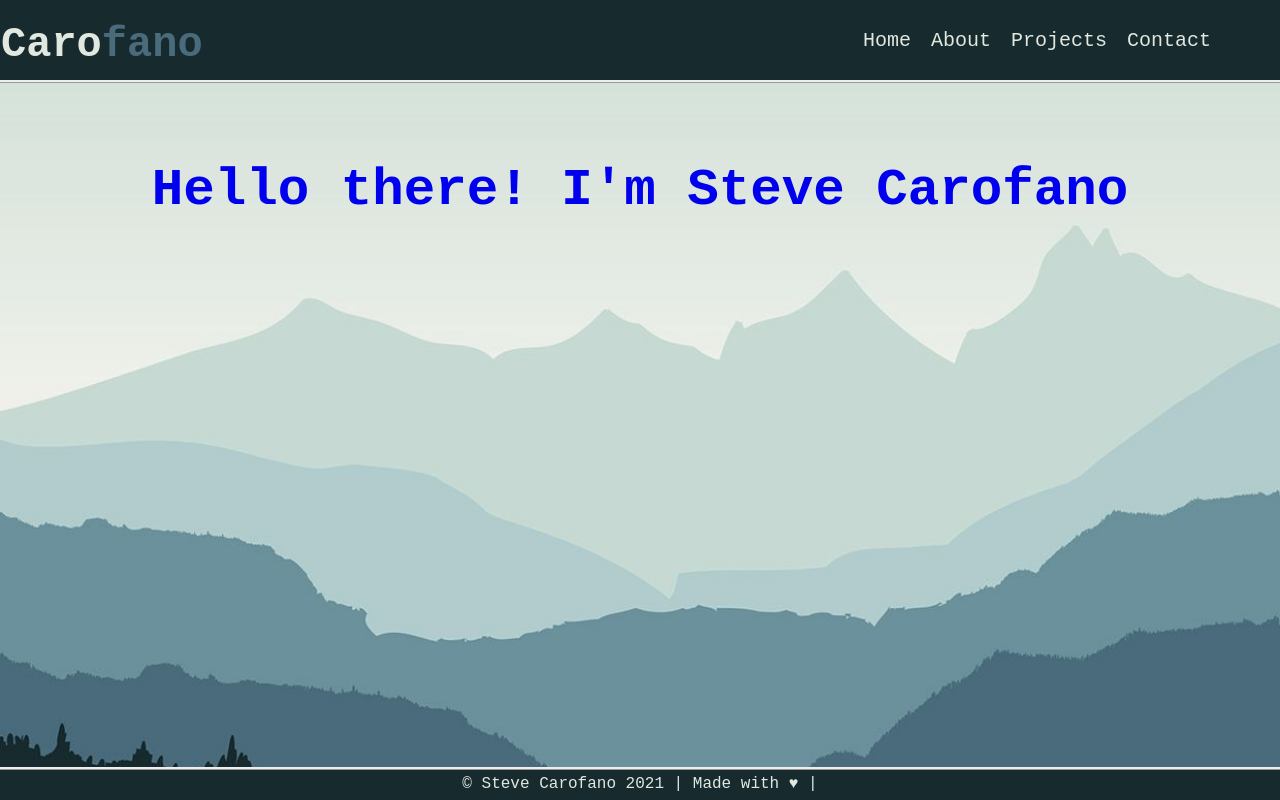
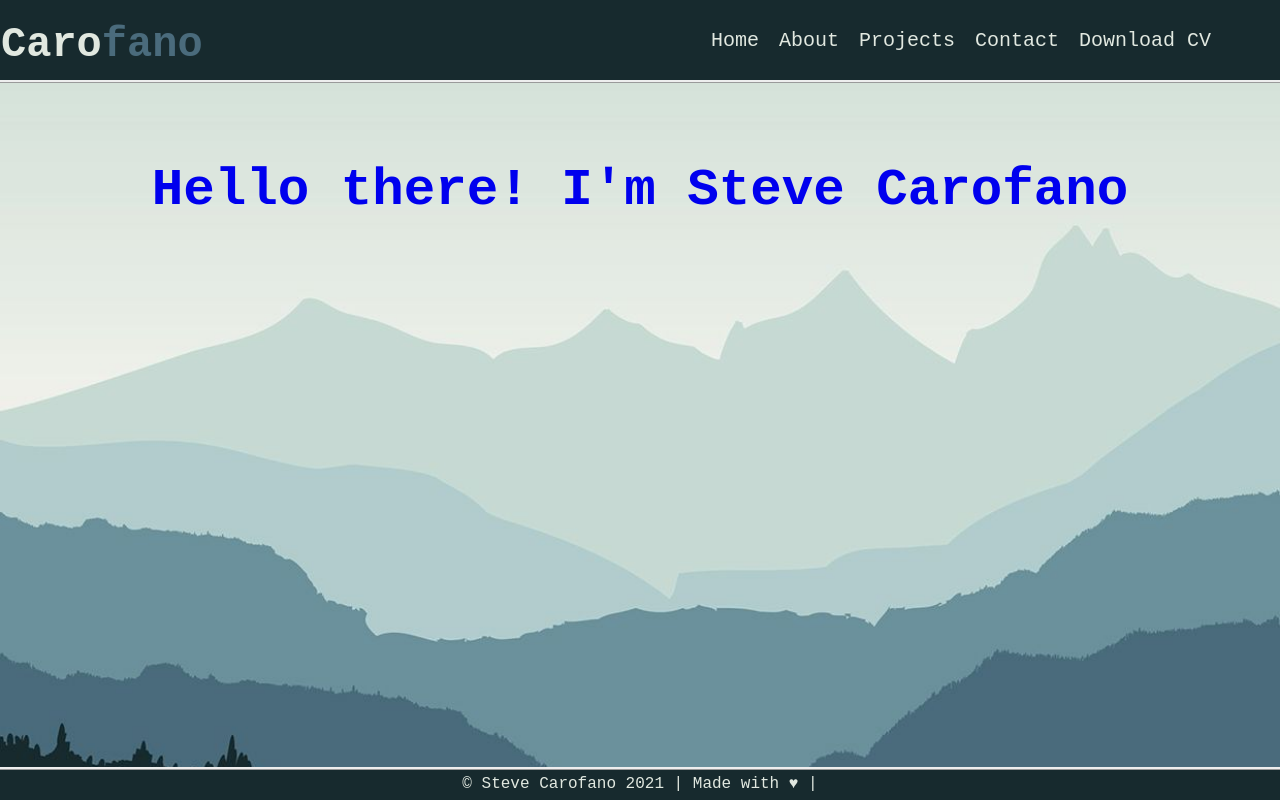
Before and after one commit to stevecarofano/React-Portfolio, a React (Create React App) app: page / in a window 1280 px wide. Built offline with nearby package versions, Linux system fonts and the light colour scheme.

Commit message:
Adding CV download link

```diff
--- a/src/components/nav.js
+++ b/src/components/nav.js
@@ -1,5 +1,6 @@
 import React, { useState } from "react";
 import { Link } from 'react-router-dom';
+import resume from '../images/resume-SC.pdf';
 import '../nav.css';
 
 function Navbar() {
@@ -19,6 +20,7 @@ function Navbar() {
           <li><Link to="/About" onClick={handleClick} className='nav-links'>About</Link></li>
           <li><Link to="/Projects" onclick={handleClick}>Projects</Link></li>
           <li><Link to="/Contact" onclick={handleClick}>Contact</Link></li>
+          <li><a href={resume} download="resume-SC">Download CV</a></li>
         </ul>
       </nav>
     </header>
```
Also changed, not shown: 1 other file (tests, documents, lock files or other folders).
